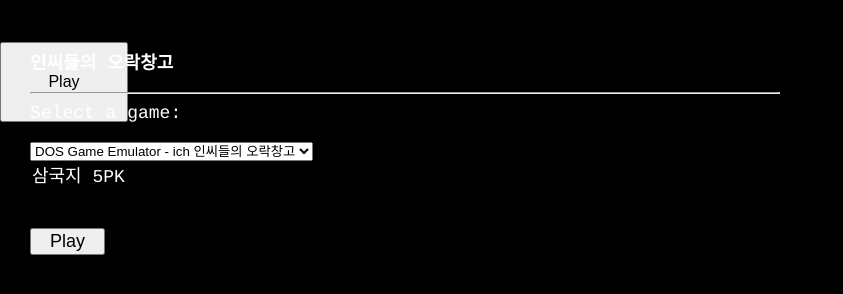
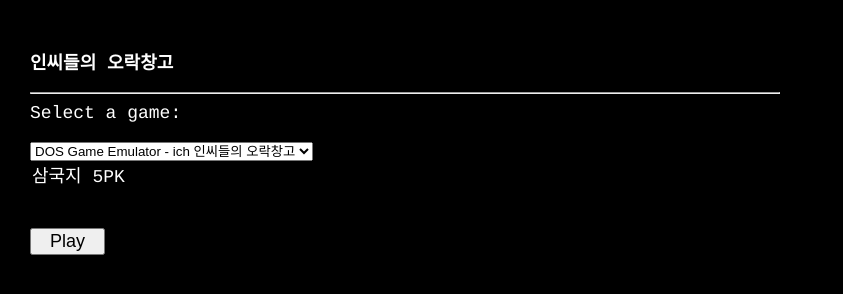
Before and after one commit to vitas-brc20/inch-sam-5pk, a plain HTML site: page index.html in a window 1280 px wide. Shown: the whole page, without its empty margins (0-843 px from the left). Drawn offline with Linux system fonts and the light colour scheme.

Commit message:
Update index.html

```diff
--- a/index.html
+++ b/index.html
@@ -44,12 +44,4 @@
     <script src="main.js"></script>
 </body>
 
-</html>">삼국지 5PK</option>
-        </select> <br> <br>
-        <button type="submit">Play</button>
-    </form>
-    <div id="jsdos" />
-    <script src="main.js"></script>
-</body>
-
 </html>
```
